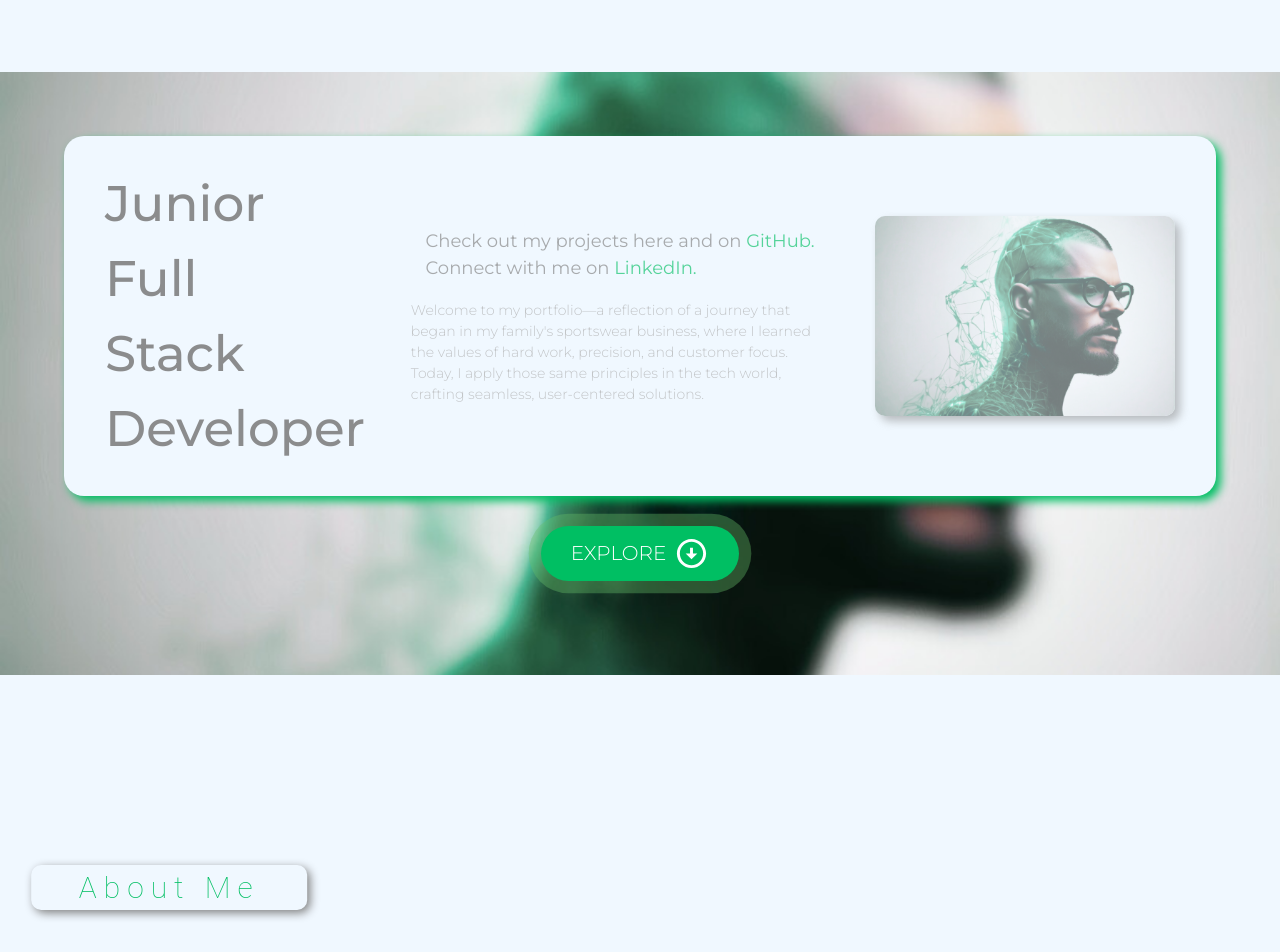
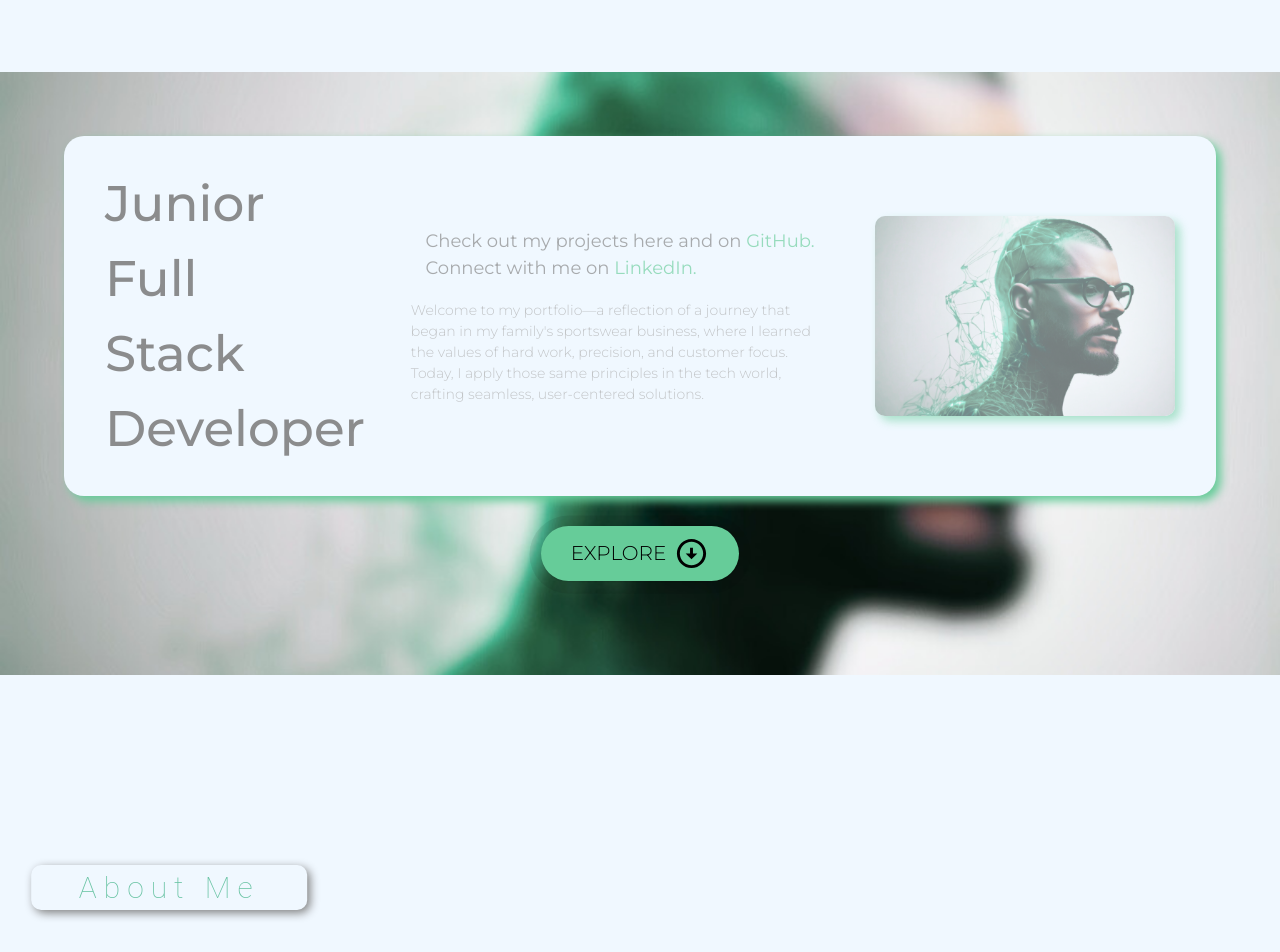
Before and after one commit to DamianMan/portfolio, a React (Vite) app: page / in a window 1280 px wide. Shown: the part 120-1072 px from the top of the page. Built offline with nearby package versions, Linux system fonts and the light colour scheme.

Commit message:
Updated color theme

```diff
--- a/src/App.jsx
+++ b/src/App.jsx
@@ -19,6 +19,11 @@ const theme = createTheme({
     fontFamily: "Roboto, san-serif",
     fontWeight: 200,
   },
+  palette: {
+    primary: {
+      main: "rgb(102, 204, 153)", // Default blue
+    },
+  },
 });
 
 const Main = styled("div")(({ theme }) => ({
@@ -33,7 +38,7 @@ const Main = styled("div")(({ theme }) => ({
 
 const BoxTitle = styled(Box)(({ theme }) => ({
   backgroundColor: "#fff",
-  boxShadow: "5px 5px 10px 0px #00bf63",
+  boxShadow: "5px 5px 10px 0px rgb(102, 204, 153)",
   display: "flex",
   justifyContent: "center",
   alignItems: "center",
@@ -129,14 +134,14 @@ function App() {
                   <HomePageBox isLightMode={isLightMode} />
                 </BoxTitle>
 
-                <HomePageBtn text={"Explore"} />
+                <HomePageBtn text={"Explore"} isLightMode={isLightMode} />
               </ContainerIntro>
             </Fade>
 
             <Blank />
             <SkillsSection />
             <Blank />
-            <ProjectsSection />
+            <ProjectsSection isLightMode={isLightMode} />
             <Blank />
             <ContactMeSection isLightMode={isLightMode} />
             <Blank />
--- a/src/components/ContactMeSection.jsx
+++ b/src/components/ContactMeSection.jsx
@@ -23,7 +23,7 @@ const info = [
     icon: (
       <IconButton>
         {" "}
-        <HomeIcon sx={{ color: "#00bf63", mr: 1, my: 0.5 }} />
+        <HomeIcon color="primary" sx={{ mr: 1, my: 0.5 }} />
       </IconButton>
     ),
     text: "Via G. Cobellis, n° 16, 84078",
@@ -32,7 +32,7 @@ const info = [
     icon: (
       <IconButton>
         {" "}
-        <PlaceIcon sx={{ color: "#00bf63", mr: 1, my: 0.5 }} />
+        <PlaceIcon color="primary" sx={{ mr: 1, my: 0.5 }} />
       </IconButton>
     ),
     text: "Vallo della Lucania, Salerno, Italy",
@@ -40,7 +40,7 @@ const info = [
   {
     icon: (
       <IconButton href="mailto:damianomanzillo@yahoo.com">
-        <AlternateEmailIcon sx={{ color: "#00bf63", mr: 1, my: 0.5 }} />
+        <AlternateEmailIcon color="primary" sx={{ mr: 1, my: 0.5 }} />
       </IconButton>
     ),
     text: "damianomanzillo@yahoo.com",
@@ -48,7 +48,7 @@ const info = [
   {
     icon: (
       <IconButton href="tel:+393928309592">
-        <PhoneIcon sx={{ color: "#00bf63", mr: 1, my: 0.5 }} />
+        <PhoneIcon color="primary" sx={{ mr: 1, my: 0.5 }} />
       </IconButton>
     ),
     text: "+39 392 8309592",
@@ -56,7 +56,7 @@ const info = [
   {
     icon: (
       <IconButton href="https://www.linkedin.com/in/damiano-manzillo-787344259/">
-        <LinkedInIcon sx={{ color: "#00bf63", mr: 1, my: 0.5 }} />
+        <LinkedInIcon color="primary" sx={{ mr: 1, my: 0.5 }} />
       </IconButton>
     ),
     text: "LinkedIn",
@@ -67,7 +67,7 @@ const Title = styled(Typography)(({ theme }) => ({
   letterSpacing: 3,
   fontWeight: 100,
   textAlign: "center",
-  color: "#00bf63",
+  color: "rgb(104, 195, 163)",
   fontFamily: "Roboto, san-serif",
   boxShadow: "3px 3px 10px grey",
   fontSize: 30,
@@ -88,6 +88,7 @@ function ContactMeSection({ isLightMode }) {
   const [fullName, setFullName] = useState("");
   const [email, setEmail] = useState("");
   const [message, setMessage] = useState("");
+  console.log(isLightMode);
 
   const handleFullName = (text) => {
     setFullName(text.target.value);
@@ -145,7 +146,7 @@ function ContactMeSection({ isLightMode }) {
                   type="text"
                   value={fullName}
                   onChange={handleFullName}
-                  color="success"
+                  color="primary"
                   focused
                   required
                 />
@@ -161,7 +162,7 @@ function ContactMeSection({ isLightMode }) {
                   type="email"
                   value={email}
                   onChange={handleEmail}
-                  color="success"
+                  color="primary"
                   focused
                   required
                 />
@@ -182,7 +183,7 @@ function ContactMeSection({ isLightMode }) {
                   value={message}
                   variant="filled"
                   onChange={handleMessage}
-                  color="success"
+                  color="primary"
                   focused
                   required
                 />
@@ -231,13 +232,13 @@ function ContactMeSection({ isLightMode }) {
                       sx={{
                         "& .MuiInputLabel-root": {
                           fontFamily: "Montserrat", // Apply font family to the label
-                          color: isLightMode ? "grey" : "aliceblue",
+                          color: isLightMode ? "grey" : "snow",
                         },
                         label: {
-                          color: isLightMode ? "grey" : "aliceblue",
+                          color: isLightMode ? "grey" : "snow",
                         },
                         input: {
-                          color: isLightMode ? "grey" : "aliceblue",
+                          color: isLightMode ? "grey" : "snow",
                         },
 
                         width: { xs: "100%", md: "50%", lg: "50%" },
@@ -260,8 +261,8 @@ function ContactMeSection({ isLightMode }) {
               variant="contained"
               sx={{
                 width: { xs: "50%", md: "10%" },
-                background: "#00bf63",
-                color: "aliceblue",
+                background: "rgb(104, 195, 163)",
+                color: `${isLightMode ? "#000" : "aliceblue"}`,
                 borderRadius: "16px",
               }}
               type="submit"
--- a/src/components/Footer.jsx
+++ b/src/components/Footer.jsx
@@ -8,7 +8,7 @@ function Footer(props) {
         display: "flex",
         justifyContent: "center",
         alignItems: "center",
-        background: "#00bf63",
+        background: "rgb(102, 204, 153)",
         padding: "10px 0",
       }}
     >
--- a/src/components/GithubBox.jsx
+++ b/src/components/GithubBox.jsx
@@ -8,7 +8,7 @@ import { useRef } from "react";
 const pulse = keyframes`
 
 0% {
- box-shadow: 0 0 0 0 ${green[400]};
+ box-shadow: 0 0 0 0 rgb(102, 204, 153);
 }
 
 70% {
@@ -21,7 +21,7 @@ const pulse = keyframes`
 
 `;
 
-function GithubBox(props) {
+function GithubBox({ isLightMode }) {
   const container = useRef();
   const inView = useInView(container, { once: true });
   return (
@@ -65,7 +65,7 @@ function GithubBox(props) {
         >
           <Button
             sx={{
-              background: "#00bf63",
+              background: "rgb(102, 204, 153)",
               padding: "10px 30px",
               fontFamily: "Montserrat",
               fontWeight: 300,
@@ -73,6 +73,7 @@ function GithubBox(props) {
               borderRadius: 20,
               animation: `${pulse} 2s infinite`,
               marginTop: "20px",
+              color: `${isLightMode ? "#000" : "aliceblue"}`,
             }}
             variant="contained"
             href="https://github.com/DamianMan"
--- a/src/components/HomePageBox.jsx
+++ b/src/components/HomePageBox.jsx
@@ -22,7 +22,7 @@ const Image = styled("img")(({ theme }) => ({
   height: 200,
   objectFit: "cover",
   borderRadius: 10,
-  boxShadow: "5px 5px 10px grey",
+  boxShadow: "5px 5px 10px rgb(102, 204, 153)",
 }));
 
 const FullStackText = styled(Typography)(({ theme }) => ({
@@ -76,7 +76,7 @@ function HomePageBox({ isLightMode }) {
           >
             Check out my projects here and on{" "}
             <Link
-              sx={{ textDecoration: "none", color: "#00bf63" }}
+              sx={{ textDecoration: "none", color: "rgb(102, 204, 153)" }}
               href="https://github.com/DamianMan"
             >
               GitHub.
@@ -84,7 +84,7 @@ function HomePageBox({ isLightMode }) {
             <br />
             Connect with me on{" "}
             <Link
-              sx={{ textDecoration: "none", color: "#00bf63" }}
+              sx={{ textDecoration: "none", color: "rgb(102, 204, 153)" }}
               href="https://www.linkedin.com/in/damiano-manzillo-787344259/"
             >
               LinkedIn.
--- a/src/components/HomePageBtn.jsx
+++ b/src/components/HomePageBtn.jsx
@@ -7,7 +7,7 @@ import { keyframes } from "@emotion/react";
 const pulse = keyframes`
 
 0% {
- box-shadow: 0 0 0 0 ${green[400]};
+ box-shadow: 0 0 0 0 rgb(102, 204, 153));
 }
 
 70% {
@@ -20,25 +20,29 @@ const pulse = keyframes`
 
 `;
 
-export default function HomePageBtn({ text }) {
+export default function HomePageBtn({ text, isLightMode }) {
   return (
     <Stack sx={{ margin: "30px 0px" }}>
       <Button
         sx={{
-          background: "#00bf63",
+          background: "rgb(102, 204, 153)",
           padding: "10px 30px",
           fontFamily: "Montserrat",
           fontWeight: 300,
           fontSize: 20,
           borderRadius: 20,
           animation: `${pulse} 2s infinite`,
+          color: `${isLightMode ? "#000" : "aliceblue"}`,
         }}
         variant="contained"
         component="a"
         href="#skills"
       >
         {text}
-        <ArrowCircleDownIcon fontSize="large" sx={{ ml: 1 }} />
+        <ArrowCircleDownIcon
+          fontSize="large"
+          sx={{ ml: 1, color: `${isLightMode ? "#000" : "aliceblue"}` }}
+        />
       </Button>
     </Stack>
   );
--- a/src/components/MenuButton.jsx
+++ b/src/components/MenuButton.jsx
@@ -49,7 +49,7 @@ export default function OpenIconSpeedDial() {
         ariaLabel="SpeedDial tooltip example"
         sx={{
           "& .MuiSpeedDial-root": {
-            backgroundColor: "#00bf63", // Customize the background of the SpeedDial button
+            backgroundColor: "rgb(102, 204, 153)", // Customize the background of the SpeedDial button
             "&:hover": {
               backgroundColor: "#00a653", // Customize hover background color
             },
@@ -59,7 +59,7 @@ export default function OpenIconSpeedDial() {
           sx: {
             boxShadow: "none",
             backgroundColor: "transparent",
-            color: "#00bf63", // Replace with your desired color
+            color: "rgb(102, 204, 153)", // Replace with your desired color
             "&:hover": {
               backgroundColor: "transparent",
             },
@@ -99,7 +99,7 @@ export default function OpenIconSpeedDial() {
           sx: {
             boxShadow: "none",
             backgroundColor: "transparent",
-            color: "#00bf63", // Replace with your desired color
+            color: "rgb(102, 204, 153)", // Replace with your desired color
             "&:hover": {
               backgroundColor: "transparent",
 
@@ -120,7 +120,7 @@ export default function OpenIconSpeedDial() {
           left: 0,
 
           "& .MuiSpeedDial-root": {
-            backgroundColor: "#00bf63", // Customize the background of the SpeedDial button
+            backgroundColor: "rgb(102, 204, 153)", // Customize the background of the SpeedDial button
             "&:hover": {
               backgroundColor: "#00a653", // Customize hover background color
             },
--- a/src/components/ProjectItem.jsx
+++ b/src/components/ProjectItem.jsx
@@ -45,7 +45,7 @@ function ProjectItem({ item }) {
           maxWidth: "95%",
           borderRadius: 5,
           background: "transparent",
-          boxShadow: `3px 3px 10px ${green[200]}`,
+          boxShadow: `3px 3px 10px rgb(102, 204, 153)`,
         }}
       >
         <CardHeader
@@ -94,7 +94,10 @@ function ProjectItem({ item }) {
                 key={technology + i}
                 variant="outlined"
                 label={technology}
-                sx={{ color: "#00bf63", border: "1px solid #00bf63" }}
+                sx={{
+                  color: "rgb(104, 195, 163)",
+                  border: "1px solid rgb(104, 195, 163)",
+                }}
               />
             ))}
           </Box>
--- a/src/components/ProjectsSection.jsx
+++ b/src/components/ProjectsSection.jsx
@@ -10,7 +10,7 @@ const Title = styled(Typography)(({ theme }) => ({
   letterSpacing: 3,
   fontWeight: 100,
   textAlign: "center",
-  color: "#00bf63",
+  color: "rgb(104, 195, 163)",
   fontFamily: "Roboto, san-serif",
   boxShadow: "3px 3px 10px grey",
   fontSize: 30,
--- a/src/components/SkillsSection.jsx
+++ b/src/components/SkillsSection.jsx
@@ -9,7 +9,7 @@ const Title = styled(Typography)(({ theme }) => ({
   letterSpacing: 3,
   textAlign: "center",
   fontWeight: 100,
-  color: "#00bf63",
+  color: "rgb(104, 195, 163)",
   fontFamily: "Roboto, san-serif",
   boxShadow: "3px 3px 10px grey",
   fontSize: 30,
```
Also changed, not shown: src/assets/logo.png.
